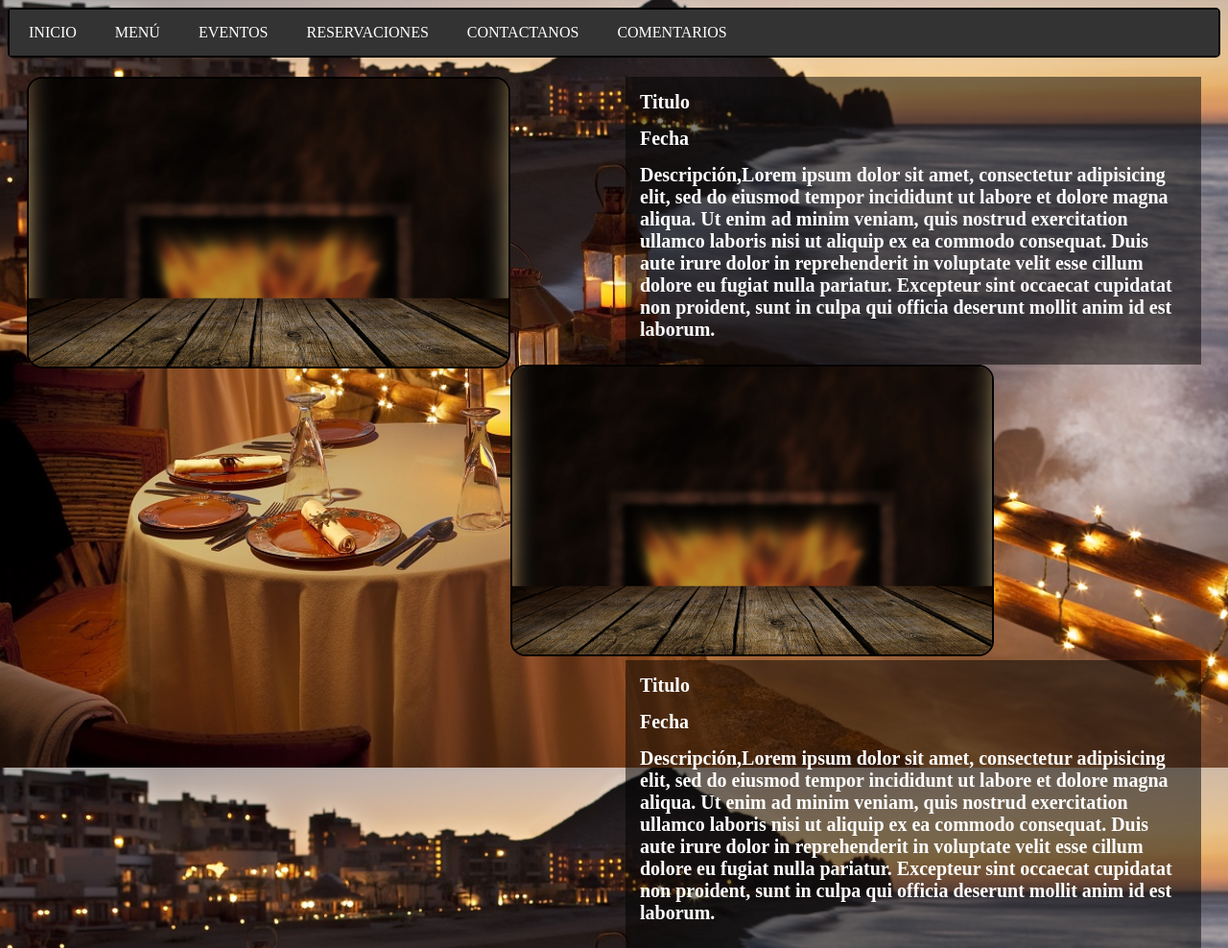
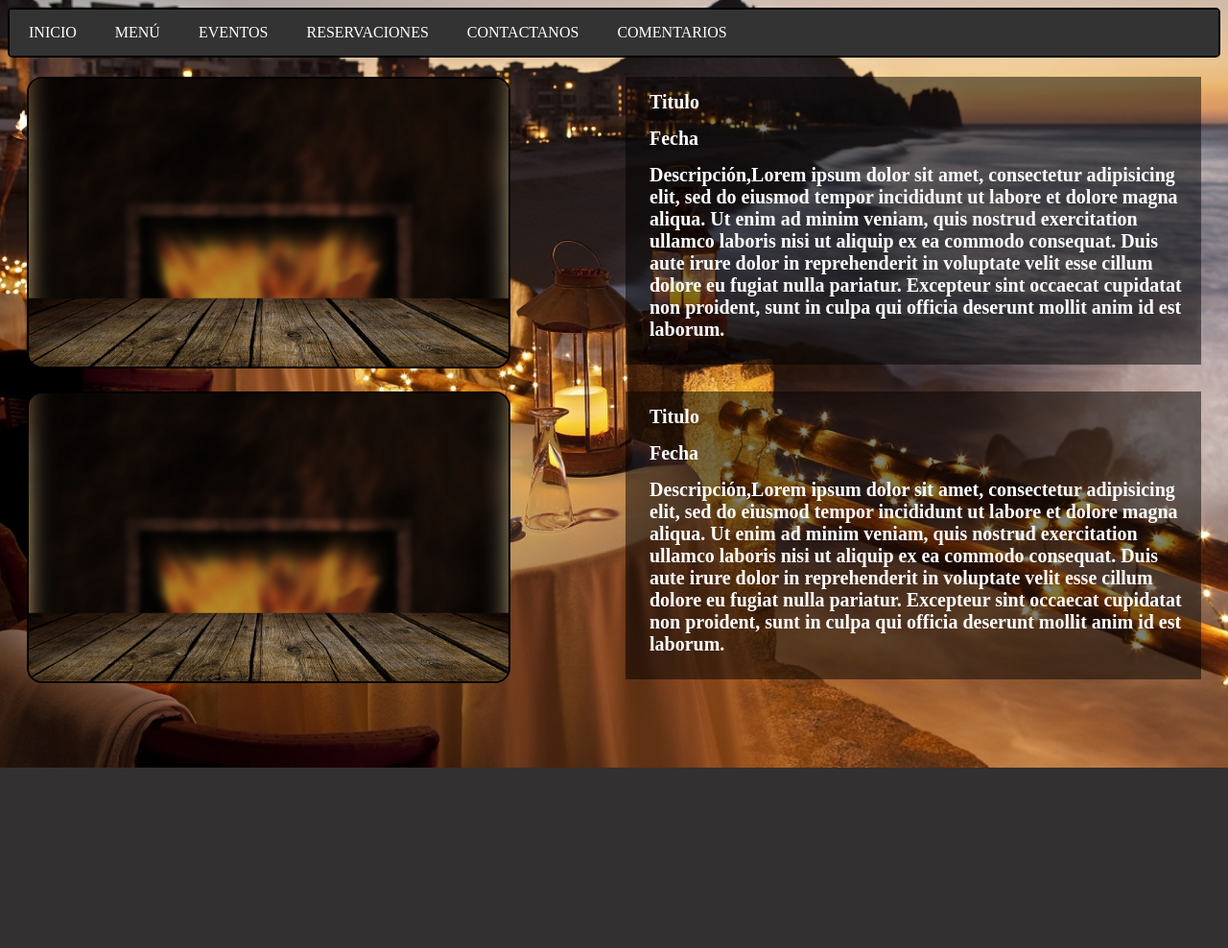
Before and after one commit to sagonzalez/project-gps, a PHP site: page /Eventos.html in a window 1280 px wide. Shown: the whole page at 96% size. After the commit the page ends 800 px from the top, so only its background shows below. Run offline with PHP 8.4, Linux system fonts and the light colour scheme.

Commit message:
Eventos.html corregido

```diff
--- a/Restaurante/css/eventos.css
+++ b/Restaurante/css/eventos.css
@@ -256,6 +256,7 @@
 .contenedor-info{
 
 	margin: 20px;
+	 overflow: auto;
 
 }
 .img-evento{
@@ -283,8 +284,8 @@
 .info-evento div{
 
 	margin:15px;
-
 	color: white;
+	padding-left: 10px;
 	font-weight: bold;
 	font-size: 20px;
 }
```
